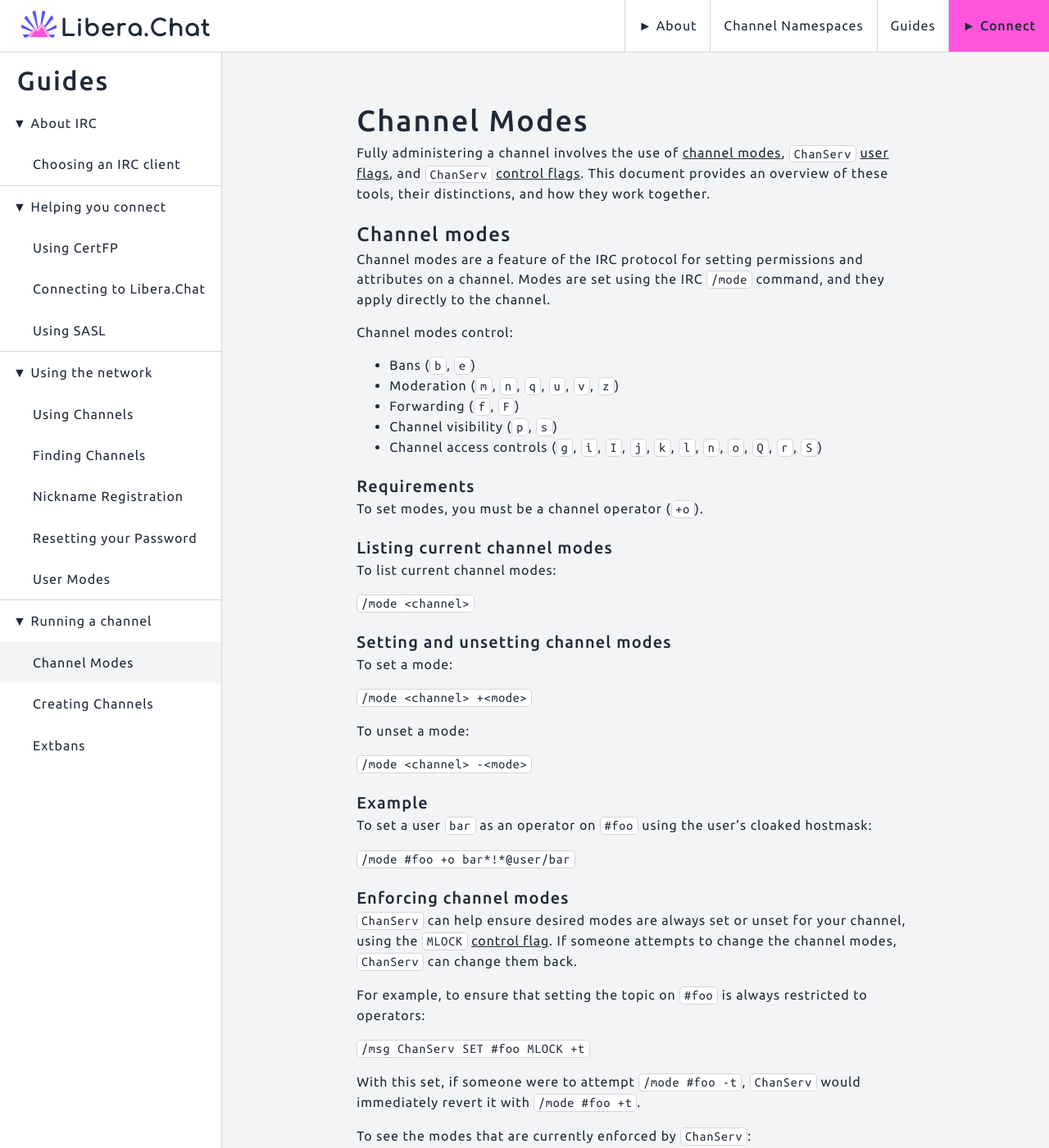
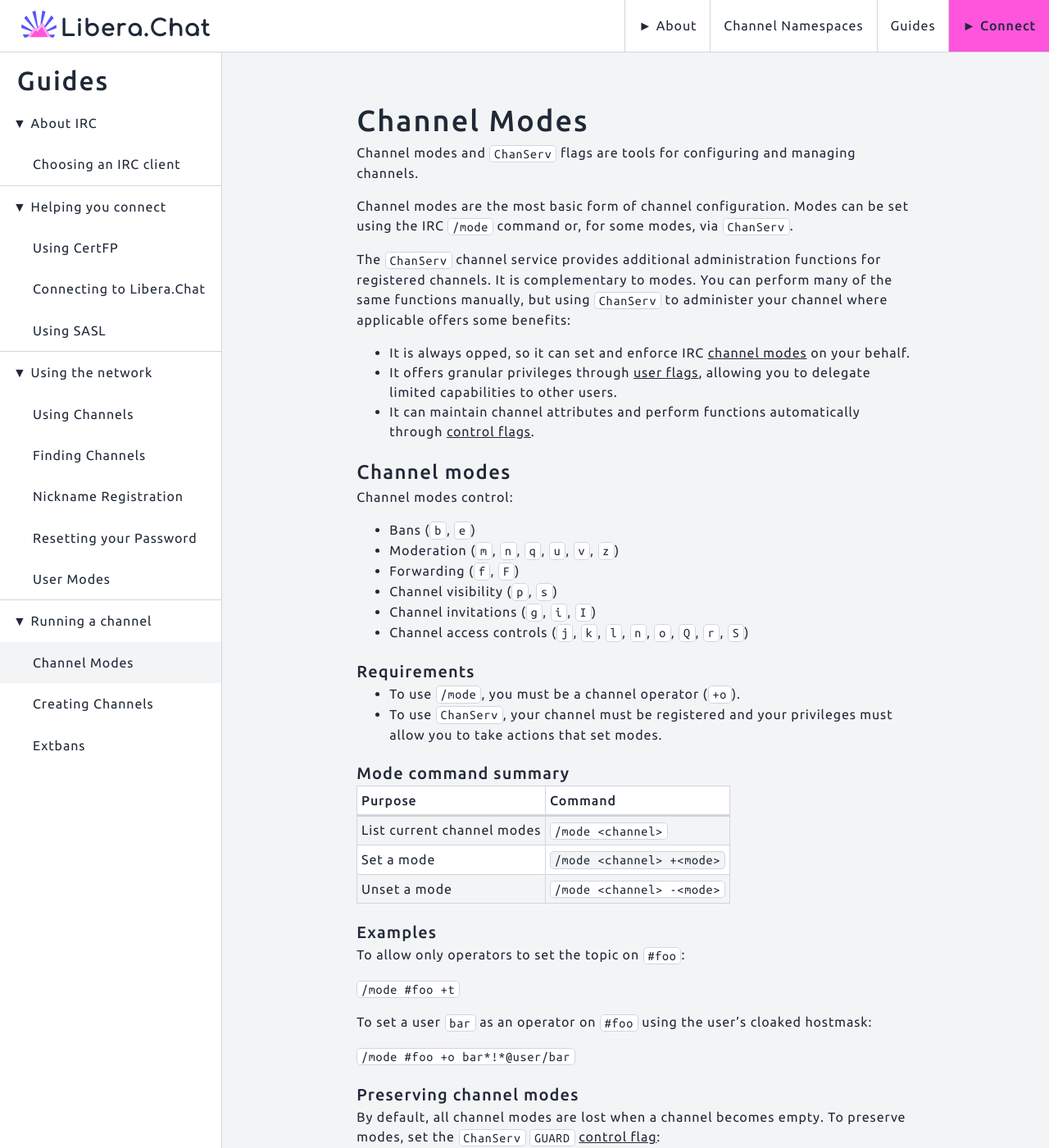
Before and after one commit to Libera-Chat/libera-chat.github.io, a Jekyll site: the page built from content/_guides/channelmodes.md, in a window 1280 px wide and 1400 px high. Shown: the whole window at 82% size. Built offline with Jekyll 4.4.1, drawn with Linux system fonts in a browser that asks for light colours; some of the changed text lies outside the part shown.

Commit message:
modes and flags: add overview, enhance formatting

````diff
--- a/content/_guides/channelmodes.md
+++ b/content/_guides/channelmodes.md
@@ -4,16 +4,25 @@
 credits: web7
 ---
 
-Fully administering a channel involves the use of [channel
-modes](#channel-modes), `ChanServ` [user flags](#chanserv-user-flags), and
-`ChanServ` [control flags](#chanserv-control-flags). This document provides an
-overview of these tools, their distinctions, and how they work together.
+Channel modes and `ChanServ` flags are tools for configuring and managing
+channels.
+
+Channel modes are the most basic form of channel configuration. Modes can be
+set using the IRC `/mode` command or, for some modes, via `ChanServ`.
+
+The `ChanServ` channel service provides additional administration functions
+for registered channels. It is complementary to modes. You can perform many of
+the same functions manually, but using `ChanServ` to administer your channel
+where applicable offers some benefits:
+
+- It is always opped, so it can set and enforce IRC [channel
+  modes](#channel-modes) on your behalf.
+- It offers granular privileges through [user flags](#chanserv-user-flags),
+  allowing you to delegate limited capabilities to other users.
+- It can maintain channel attributes and perform functions automatically
+  through [control flags](#chanserv-control-flags).
 
 ## Channel modes
-
-Channel modes are a feature of the IRC protocol for setting permissions and
-attributes on a channel. Modes are set using the IRC `/mode` command, and they
-apply directly to the channel.
 
 Channel modes control:
 
@@ -21,53 +30,33 @@
 - Moderation (`m`, `n`, `q`, `u`, `v`, `z`)
 - Forwarding (`f`, `F`)
 - Channel visibility (`p`, `s`)
-- Channel access controls (`g`, `i`, `I`, `j`, `k`, `l`, `n`, `o`, `Q`, `r`,
-  `S`)
+- Channel invitations (`g`, `i`, `I`)
+- Channel access controls (`j`, `k`, `l`, `n`, `o`, `Q`, `r`, `S`)
 
 ### Requirements
 
-To set modes, you must be a channel operator (`+o`).
+- To use `/mode`, you must be a channel operator (`+o`).
+- To use `ChanServ`, your channel must be registered and your privileges must
+  allow you to take actions that set modes.
 
-### Listing current channel modes
+### Mode command summary
 
-To list current channel modes:
+| Purpose                    |Command                    |
+|----------------------------|---------------------------|
+| List current channel modes | `/mode <channel>`         |
+| Set a mode                 | `/mode <channel> +<mode>` |
+| Unset a mode               | `/mode <channel> -<mode>` |
 
-`/mode <channel>`
+### Examples
 
-### Setting and unsetting channel modes
+To allow only operators to set the topic on `#foo`:
 
-To set a mode:
-
-`/mode <channel> +<mode>`
-
-To unset a mode:
-
-`/mode <channel> -<mode>`
-
-### Example
+`/mode #foo +t`
 
 To set a user `bar` as an operator on `#foo` using the user's cloaked
 hostmask:
 
 `/mode #foo +o bar*!*@user/bar`
-
-### Enforcing channel modes
-
-`ChanServ` can help ensure desired modes are always set or unset for your
-channel, using the `MLOCK` [control flag](#chanserv-control-flags). If someone
-attempts to change the channel modes, `ChanServ` can change them back.
-
-For example, to ensure that setting the topic on `#foo` is always restricted
-to operators:
-
-`/msg ChanServ SET #foo MLOCK +t`
-
-With this set, if someone were to attempt `/mode #foo -t`, `ChanServ` would
-immediately revert it with `/mode #foo +t`.
-
-To see the modes that are currently enforced by `ChanServ`:
-
-`/msg ChanServ INFO <channel>`
 
 ### Preserving channel modes
 
@@ -77,8 +66,33 @@
 
 `/msg ChanServ SET <channel> GUARD ON`
 
-`ChanServ` will join your channel and remain there, ensuring the channel is
-never empty and preventing the modes from being lost.
+`ChanServ` will join your channel and remain there, which ensures the channel
+is never empty, which prevents the modes from being lost.
+
+For more information, see `/msg ChanServ HELP SET GUARD`.
+
+### Enforcing channel modes
+
+`ChanServ` can help ensure modes are always set the way you want for your
+channel ("come hell or high netsplit," to quote `jess`). If someone attempts
+to change the channel modes, `ChanServ` will change them back.
+
+To set a mode `ChanServ` should enforce, set the `MLOCK` [control
+flag](#chanserv-control-flags):
+
+`/msg ChanServ SET <channel> MLOCK <mode>`
+
+For example, to ensure setting the topic on `#foo` is always restricted to
+operators:
+
+`/msg ChanServ SET #foo MLOCK +t`
+
+With this set, if someone were to attempt `/mode #foo -t`, `ChanServ` would
+immediately revert the change with `/mode #foo +t`.
+
+To list modes currently enforced by `ChanServ`:
+
+`/msg ChanServ INFO <channel>`
 
 ### Available channel modes
 
@@ -101,42 +115,35 @@
 ## ChanServ user flags
 
 `ChanServ` user flags grant privileges for `ChanServ` functions. They apply to
-users identified by nick, `NickServ` group name, or hostmask.
+users identified by nick or hostmask.
 
 User flags are similar to modes, but they control what users can do via
 `ChanServ` rather than what they can do directly with the channel. Because
 `ChanServ` is always opped, it can perform actions on behalf of users who are
 not opped, according to privileges specified by their user flags.
 
-ChanServ user flags control the following:
+ChanServ user flags control:
 
 - Who can use `ChanServ` to moderate users (`v`, `o`, `b`, `r`, `e`, `f`)
-- Who is set `+v` or `+o` automatically by `ChanServ` (`V`, `O`)
+- Who is voiced or opped automatically by `ChanServ` (`V`, `O`)
 - Who can use `ChanServ` commands to manage the channel (`s`, `i`, `R`, `t`,
   `A`, `S`, `F`)
 
 ### Requirements
 
-To set `ChanServ` user flags for users other than yourself, you must be
-flagged a founder (`+F`).
+- Your channel must be registered.
+- `ChanServ` must have joined your channel. See [preserving channel
+  modes](#preserving-channel-modes).
+- To set `ChanServ` user flags for users other than yourself, you must be
+  flagged a founder (`+F`).
 
-`ChanServ` must be joined to your channel; see `/msg ChanServ HELP SET GUARD`.
+### Command summary
 
-### Listing user flags
-
-To see the flags set for a user:
-
-`/msg ChanServ FLAGS <channel> <user|nick|hostmask>`
-
-### Setting or unsetting user flags
-
-To set user flags:
-
-`/msg ChanServ FLAGS <channel> <nick|group|hostmask> +<flags>`
-
-To unset user flags:
-
-`/msg ChanServ FLAGS <channel> <nick|group|hostmask> -<flags>`
+| Purpose          | Command                                                  |
+|------------------|----------------------------------------------------------|
+| List user flags  | `/msg ChanServ FLAGS <channel> <nick\|hostmask>`         |
+| Set user flags   | `/msg ChanServ FLAGS <channel> <nick\|hostmask> +<flags>`|
+| Unset user flags | `/msg ChanServ FLAGS <channel> <nick\|hostmask> -<flags>`|
 
 ### Granting limited user privileges
 
@@ -151,7 +158,7 @@
 ```
 
 With these set, the non-op user `bar` _is not_ allowed set the topic on your
-channel using the IRC `/topic` command, but _is_ allowed to set the topic by
+channel using the IRC `/topic` command but _is_ allowed to set the topic by
 using the `ChanServ TOPIC` command:
 
 `/msg ChanServ TOPIC #foo <channel topic>`
@@ -160,53 +167,46 @@
 
 For a complete list of `ChanServ` user flags, see `/msg ChanServ HELP FLAGS`.
 
-For more about managing a channel with `ChanServ` , see `/msg ChanServ HELP`.
+For more about managing a channel and user privileges with `ChanServ` , see
+`/msg ChanServ HELP`.
 
 ## ChanServ control flags
 
-`ChanServ` control flags set the actions `ChanServ` will take to help
-administer your channel on your behalf. They apply to `ChanServ` itself.
+`ChanServ` control flags set channel attributes and control the actions
+`ChanServ` will take to help administer your channel on your behalf. They
+apply to `ChanServ` itself.
 
 Control flags are useful for helping maintain control of your channel, even
 when all other ops leave the channel. Functions include:
 
 - Enforcing modes (`MLOCK`)
 - Managing the topic (`TOPIC`, `TOPICLOCK`, `KEEPTOPIC`)
-- Managing access control lists (`RESTRICTED`, etc.)
-- Automatically posting messages to users when they join (`ENTRYMSG`)
+- Controlling access (`RESTRICTED`, `SECURE`)
+- Automatically messaging users when they join (`ENTRYMSG`)
 
 ### Requirements
 
-To set `ChanServ` control flags, you must be flagged a founder (`+F`).
+- Your channel must be registered.
+- `ChanServ` must have joined your channel. See [preserving channel
+  modes](#preserving-channel-modes).
+- To set `ChanServ` control flags, you must be flagged a founder (`+F`).
 
-`ChanServ` must be joined to your channel; see `/msg ChanServ HELP SET GUARD`.
+### Command summary
 
-### Listing control flags
-
-To list control flags currently set on a channel, see `Flags` in the channel's
-`INFO`:
-
-`/msg ChanServ INFO <channel>`
-
-### Setting or unsetting control flags
-
-To set a control flag:
-
-`/msg ChanServ SET <channel> +<flag> [option]`
-
-To unset a control flag:
-
-`/msg ChanServ SET <channel> -<flag> [option]`
+| Purpose              | Command                                        |
+|----------------------|------------------------------------------------|
+| List control flags   | `/msg ChanServ INFO <channel>` (See "Flags")   |
+| Set a control flag   | `/msg ChanServ SET <channel> +<flag> [option]` |
+| Unset a control flag | `/msg ChanServ SET <channel> -<flag> [option]` |
 
 ### Setting channel info
 
-`ChanServ` can also set attributes that appear in `INFO`, including `URL` and
-`EMAIL`, or hide them with `PRIVATE`.
+`ChanServ` can set attributes that appear in `INFO`, including `URL`, `EMAIL`,
+and metadata (`PROPERTY`). `ChanServ` can also hide info with `PRIVATE`.
 
 ### More information
 
-For a complete list of control flags that can be set in `ChanServ`, see `/msg
-ChanServ HELP SET`.
+For a complete list of control flags, see `/msg ChanServ HELP SET`.
 
 For details on an individual control flag, use `/msg ChanServ HELP SET
 <flag>`.
````
